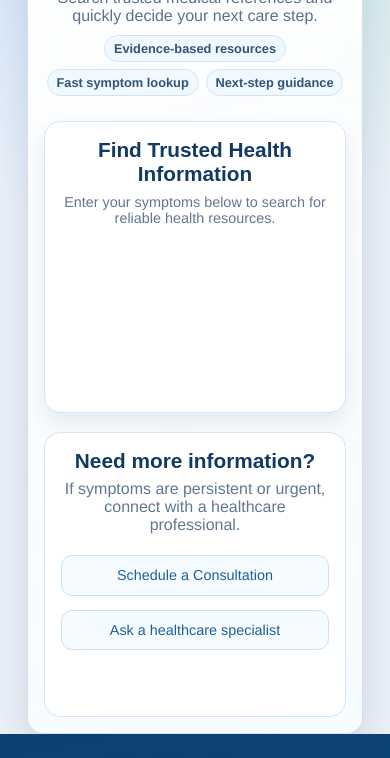
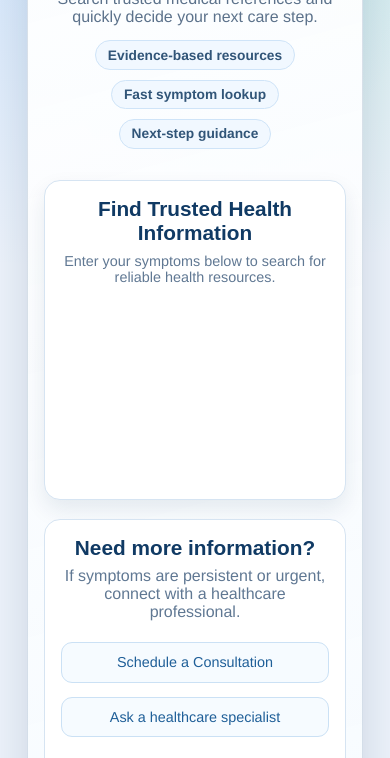
Before and after one commit to GuyTCharles/ConsultCareConnect, a plain HTML site: page symptoms-checker.html in a window 390 px wide. Shown: the part 273-1031 px from the top of the page. Drawn offline with Linux system fonts and the light colour scheme; a script that the page names is missing.

Commit message:
Update symptoms-checker.css

```diff
--- a/symptoms-checker.css
+++ b/symptoms-checker.css
@@ -3,10 +3,6 @@
    ================================= */
 
 /* Search Section Styling */
-.symptom-search-section {
-    margin: 7px auto;
-}
-
 .symptom-search-section h2 {
     font-size: 1.5rem;
     color: #1d4e89;
@@ -184,7 +180,7 @@
    ================================ */
 @media (max-width: 1200px) {
     .symptom-checker-container {
-        max-width: 90%;
+        max-width: 100%;
         padding: 15px 20px;
     }
 
@@ -238,6 +234,14 @@
 
     .gsc-results-wrapper-visible {
         height: 69vh !important;
+    }
+}
+
+@media (max-width: 600px) {
+    .symptoms-modern .additional-info {
+        grid-template-columns: 1fr;
+        row-gap: 0.25rem;
+        padding: 0.7rem;
     }
 }
 
@@ -585,12 +589,13 @@
 }
 
 .symptoms-modern header {
-    background: rgba(12, 52, 95, 0.92);
-    backdrop-filter: blur(8px);
+    background: #0c345f;
+    backdrop-filter: none;
+    -webkit-backdrop-filter: none;
     border-bottom: 1px solid rgba(255, 255, 255, 0.12);
     position: sticky;
     top: 0;
-    z-index: 24;
+    z-index: 1000;
 }
 
 .symptoms-modern .logo-text {
@@ -601,19 +606,10 @@
 
 .symptoms-modern main {
     width: min(1040px, calc(100% - 2rem));
-    margin: 2rem auto 0;
+    margin: 0 auto 0;
     padding: 0;
-}
-
-.symptoms-modern .symptom-checker-container {
-    width: min(1040px, calc(100% - 2rem));
-    margin: 0 auto 0;
-    padding: 1.8rem 1.3rem;
-    border-radius: 22px;
-    border: 1px solid rgba(27, 73, 121, 0.16);
-    box-shadow: 0 18px 44px rgba(16, 42, 80, 0.14);
-    background: linear-gradient(165deg, rgba(255, 255, 255, 0.95), rgba(247, 252, 255, 0.9));
-    text-align: center;
+    position: relative;
+    z-index: 0;
 }
 
 .symptoms-modern .symptom-kicker {
@@ -961,7 +957,7 @@
 
 }
 
-@media (max-width: 900px) {
+@media (max-width: 768px) {
     .symptoms-modern .logo-text {
         font-size: 1.65rem;
     }
@@ -1061,8 +1057,20 @@
     grid-template-areas:
         "head head"
         "search side";
+    grid-template-rows: auto 360px;
     gap: 1.2rem;
     padding: 1.8rem 1.3rem;
+    min-height: 640px;
+    height: auto;
+    align-items: stretch;
+    text-align: center;
+    margin: 2rem auto 0;
+    border-radius: 22px;
+    border: 1px solid rgba(27, 73, 121, 0.16);
+    box-shadow: 0 18px 44px rgba(16, 42, 80, 0.14);
+    background: linear-gradient(165deg, rgba(255, 255, 255, 0.95), rgba(247, 252, 255, 0.9));
+    position: relative;
+    z-index: 0;
 }
 
 .symptoms-modern .symptom-checker-header {
@@ -1075,28 +1083,36 @@
     border-radius: 0;
     background: transparent;
     padding: 0.45rem 0.3rem 0.75rem;
+    position: relative;
+    z-index: 0;
 }
 
 .symptoms-modern .symptom-highlights {
     justify-content: center;
+    position: relative;
+    z-index: 0;
 }
 
 .symptoms-modern .symptom-search-section {
     grid-area: search;
     margin-top: 0;
     padding: 1rem;
-    min-height: 380px;
     height: 100%;
+    align-self: stretch;
     display: flex;
     flex-direction: column;
     justify-content: flex-start;
+    border-radius: 16px;
+    border: 1px solid #d6e4f2;
+    background: #ffffff;
+    box-shadow: 0 10px 22px rgba(16, 43, 79, 0.09);
 }
 
 .symptoms-modern .additional-info {
     grid-area: side;
     margin-top: 0;
-    min-height: 380px;
     height: 100%;
+    align-self: stretch;
     display: flex;
     flex-direction: column;
     justify-content: flex-start;
@@ -1104,6 +1120,9 @@
     text-align: left;
     padding: 1rem;
     gap: 0;
+    border-radius: 16px;
+    border: 1px solid #d6e4f2;
+    background: #ffffff;
 }
 
 .symptoms-modern .additional-info h3 {
@@ -1125,6 +1144,7 @@
     border: 1px solid #d7e6f4 !important;
     background: linear-gradient(165deg, #fafdff, #f1f8ff) !important;
     box-shadow: inset 0 1px 0 rgba(255, 255, 255, 0.85), 0 10px 20px rgba(24, 72, 125, 0.08);
+    box-sizing: border-box;
 }
 
 .symptoms-modern .gsc-search-box td.gsc-search-button {
@@ -1142,6 +1162,8 @@
     background: #ffffff !important;
     box-shadow: 0 6px 14px rgba(25, 74, 128, 0.1);
     transition: border-color 0.2s ease, box-shadow 0.2s ease;
+    box-sizing: border-box;
+    line-height: 1 !important;
 }
 
 .symptoms-modern .gsc-input-box:hover {
@@ -1160,6 +1182,7 @@
     height: 18px !important;
     line-height: 18px !important;
     padding: 1px 2px !important;
+    box-sizing: border-box;
 }
 
 .symptoms-modern input.gsc-input {
@@ -1167,6 +1190,9 @@
     line-height: 18px !important;
     padding: 1px 8px 1px 10px !important;
     font-size: 1rem !important;
+    appearance: none;
+    -webkit-appearance: none;
+    -moz-appearance: none;
 }
 
 .symptoms-modern .gsc-input-box .gsib_a {
@@ -1189,6 +1215,11 @@
     padding: 0 6px !important;
     margin: 0 !important;
     transition: transform 0.2s ease, filter 0.2s ease !important;
+    box-sizing: border-box;
+    line-height: 1 !important;
+    appearance: none;
+    -webkit-appearance: none;
+    -moz-appearance: none;
 }
 
 .symptoms-modern .gsc-search-button-v2:hover,
@@ -1241,6 +1272,7 @@
             "search side";
         width: calc(100% - 1.4rem);
         padding: 1rem;
+        min-height: 480px;
     }
 
     .symptoms-modern .symptom-checker-header {
@@ -1258,7 +1290,7 @@
 
     .symptoms-modern .symptom-search-section,
     .symptoms-modern .additional-info {
-        min-height: 340px;
+        min-height: 320px;
     }
 
     .symptoms-modern .gsc-results-wrapper-visible {
@@ -1267,49 +1299,15 @@
     }
 }
 
-@media (max-width: 700px) {
+@media (max-width: 768px) {
     .symptoms-modern .symptom-checker-container {
         grid-template-columns: 1fr;
         grid-template-areas:
             "head"
             "search"
             "side";
-    }
-
-    .symptoms-modern .symptom-search-section,
-    .symptoms-modern .additional-info {
-        min-height: 285px;
-    }
-
-    .symptoms-modern .additional-info {
-        width: 100%;
-    }
-
-    .symptoms-modern .symptom-checker-header {
-        padding: 0.15rem 0.1rem 0.35rem;
-    }
-
-    .symptoms-modern .symptom-checker-header h1 {
-        margin-bottom: 0.2rem;
-    }
-
-    .symptoms-modern .symptom-intro {
-        display: block;
-        width: 100%;
-        max-width: 32ch;
-        margin: 0.35rem auto 0.6rem;
-        text-align: center;
-    }
-
-    .symptoms-modern .symptom-highlights {
-        width: 100%;
-        justify-content: center;
-        gap: 0.45rem;
-    }
-
-    .symptoms-modern .symptom-highlights span {
-        font-size: 0.8rem;
-        padding: 0.32rem 0.55rem;
+        grid-template-rows: auto auto auto;
+        margin-bottom: 2.4rem;
     }
 }
 
```
